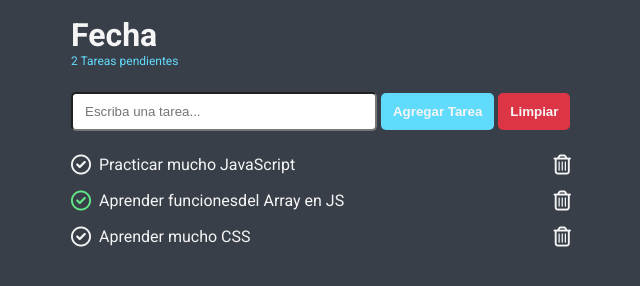
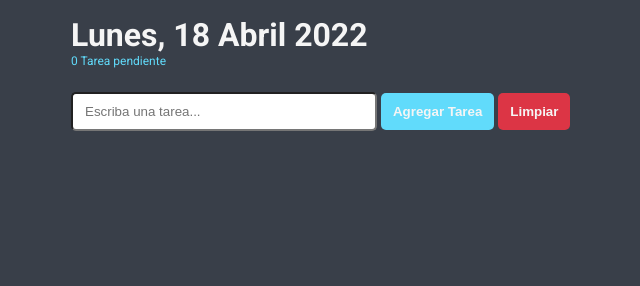
Before and after one commit to facosta0787/todo-list, a plain HTML site: page index.html in a window 1280 px wide. Shown: the whole page, without its empty margins (57-697 px from the left). Drawn offline with Linux system fonts and the light colour scheme.

Commit message:
Todo list finalizado

```diff
--- a/app.js
+++ b/app.js
@@ -1,4 +1,5 @@
 console.log('Module loaded!')
+let todos = [];
 let $tituloPpal = document.querySelector('#titulo-ppal')
 let $tasksCounter = document.querySelector('#contador-tareas-pendientes')
 let $newTaskForm = document.querySelector('.new-task-form')
@@ -6,30 +7,20 @@ let $resetFormButton = document.querySelector('.clear-button')
 let $tasksList = document.querySelector('.tasks-list')
 let $newTask = document.querySelector('.caja-de-text')
 
+window.addEventListener('load', function () {
+    const savedTodos = JSON.parse(window.localStorage.getItem('todos'))
+    console.log(savedTodos)
+    todos = savedTodos || [] // En caso de que sabed todos sea 'null' o 'undefined' ponemos por defecto un array vacio
+    renderDate()
+    renderTodos()
+})
+
 $newTaskForm.addEventListener('submit', addTask) // addTaskt(event)
-
-let todos = [
-    {
-        id: 1646783778271,
-        description: 'Practicar mucho JavaScript',
-        isDone: false
-    },
-    {
-        id: 1646783778275,
-        description: 'Aprender funcionesdel Array en JS',
-        isDone: true
-    },
-    {
-        id: 1646783778279,
-        description: 'Aprender mucho CSS',
-        isDone: false
-    },
-];
 
 function addTask(event) {
     event.preventDefault()
 
-    if($newTask.value === '') {
+    if ($newTask.value === '') {
         return // Detenemos la ejecucion de la funcion
     }
 
@@ -40,17 +31,40 @@ function addTask(event) {
     }
 
     todos.push(newTask)
+    saveTodos()
     renderTodos()
     $newTask.value = ''
 }
 
-function checkTask(posicion){
+function checkTask(posicion) {
     todos[posicion].isDone = todos[posicion].isDone === true ? false : true;
+    saveTodos()
     renderTodos()
 }
 
+function removeTask(position) {
+    todos = todos.filter(function (_, index) {
+        return index !== position
+    })
+    saveTodos()
+    renderTodos()
+}
+
+function renderDate() {
+    console.log('Rendering date')
+    const daysOfWeek = ['Domingo', 'Lunes', 'Martes', 'Miercoles', 'Jueves', 'Viernes', 'Sabado']
+    const months = ['Enero', 'Febrero', 'Marzo', 'Abril', 'Mayo', 'Junio', 'Julio', 'Agosto', 'Septiembre', 'Octubre', 'Noviembre', 'Diciembre']
+    const date = new Date()
+    const day = date.getDate()
+    const dayOfWeek = daysOfWeek[date.getDay()]
+    const month = months[date.getMonth()]
+    const year = date.getFullYear()
+
+    $tituloPpal.innerHTML = `${dayOfWeek}, ${day} ${month} ${year}`
+}
+
 function renderPendingTasks() {
-    const pendingTasksArray = todos.filter(function(task) {
+    const pendingTasksArray = todos.filter(function (task) {
         const noEstaTerminada = task.isDone === false
         return noEstaTerminada
     })
@@ -59,13 +73,17 @@ function renderPendingTasks() {
     $tasksCounter.innerHTML = `${counterPendingTasks} ${counterPendingTasks > 1 ? 'Tareas pendientes' : 'Tarea pendiente'}`
 }
 
+function saveTodos() {
+    window.localStorage.setItem('todos', JSON.stringify(todos))
+}
+
 function renderTodos() {
     renderPendingTasks()
     $tasksList.innerHTML = ''
 
     // renderedTask es un ARRAY que retorna todos.map
     // ARRAY.map Siempre devuelve un array
-    let resultTasks = todos.map(function(task) {
+    let resultTasks = todos.map(function (task) {
         return `
         <li class="task-list-item">
             <button class="button-list check-task-button">
@@ -87,11 +105,17 @@ function renderTodos() {
 
 
     const $checkButtons = document.querySelectorAll('.check-task-button')
-    $checkButtons.forEach(function($checkButton, posicion) {
-        $checkButton.addEventListener('click', function(){
+    $checkButtons.forEach(function ($checkButton, posicion) {
+        $checkButton.addEventListener('click', function () {
             checkTask(posicion)
         })
     })
+
+    const $removeButtons = document.querySelectorAll('.remove-task-button')
+    $removeButtons.forEach(function ($removeButton, posicion) {
+        $removeButton.addEventListener('click', function () {
+            removeTask(posicion)
+        })
+    })
+
 }
-
-renderTodos()
--- a/styles.css
+++ b/styles.css
@@ -19,7 +19,6 @@ body {
     font-family: Roboto;
     background-color: var(--main-bg-color);
     width: 100%;
-    /* border: 1px dashed red; */
 }
 
 main {
```
